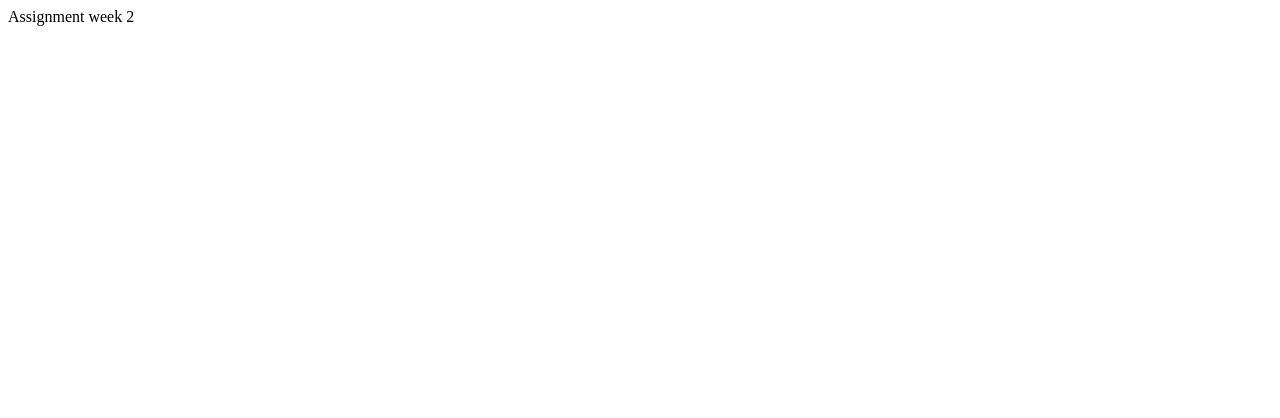
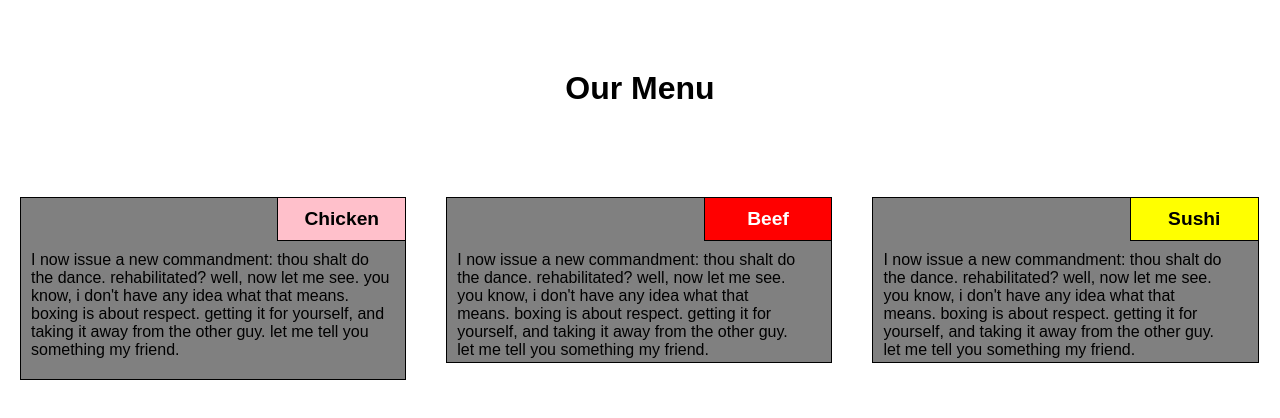
Before and after one commit to wwdesigns/Coursera, a plain HTML site: page assignments/index.html in a window 1280 px wide. Drawn offline with Linux system fonts and the light colour scheme.

Commit message:
assignment week 2

```diff
--- a/assignments/index.html
+++ b/assignments/index.html
@@ -1,9 +1,41 @@
 <!DOCTYPE html>
 <html>
 <head>
+	<meta charset="utf-8">
+	<meta name="viewport" content="width=device-width, initial-scale=1.0">
+	<link rel="stylesheet" type="text/css" href="stylesheet.css">
 	<title>Coursera Assignment Week 2</title>
 </head>
 <body>
-Assignment week 2
+<div class="container">
+	<div class="row">
+		<div class="col-md-12"></div>
+			<h1>Our Menu</h1>
+		</div>
+	<div class="row">
+		<div class="col-md-4 col-sm-6 col-xs-12">
+		  <section class="content">
+			<div id="chicken" class="col-md-4 meat">Chicken</div>
+			<p class="text left">I now issue a new commandment: thou shalt do the dance. rehabilitated? well, now let me see. you know, i don't have any idea what that means. boxing is about respect. getting it for yourself, and taking it away from the other guy. let me tell you something my friend.</p>
+			</section>
+		</div>
+		<div class="col-md-4 col-sm-6 col-xs-12">
+		  <section class="content">
+			<div id="beef" class="col-md-4 meat">Beef</div>
+			<p class="text middle">I now issue a new commandment: thou shalt do the dance. rehabilitated? well, now let me see. you know, i don't have any idea what that means. boxing is about respect. getting it for yourself, and taking it away from the other guy. let me tell you something my friend.</p>
+      </section>
+		</div>
+		<div class="col-md-4 col-sm-12 col-xs-12">
+		  <section class="content">
+			<div id="sushi" class="col-md-4 meat">Sushi</div>
+			<p class="text right">I now issue a new commandment: thou shalt do the dance. rehabilitated? well, now let me see. you know, i don't have any idea what that means. boxing is about respect. getting it for yourself, and taking it away from the other guy. let me tell you something my friend.</p>
+			</section>
+		</div>
+	</div>
+
+
+</div>
+
+
 </body>
 </html>
--- /dev/null
+++ b/assignments/stylesheet.css
@@ -0,0 +1,93 @@
+* {
+  margin:0;
+  padding:0;
+  box-sizing: border-box;
+
+}
+
+.row {
+  width:100%;
+}
+
+@media only screen and (min-width: 992px) {
+  .col-md-4 {
+    float:left;
+    width: 33.3%;
+  }
+}
+
+@media (min-width: 768px) and (max-width:991px) {
+  .col-sm-6 {
+    float:left;
+    width:50%;
+  }
+  .col-sm-12 {
+    float:left;
+    width:100%;
+  }
+}
+
+@media (max-width: 767px) {
+  .col-xs-12 {
+    width:100%;
+  }
+}
+
+body {
+  font-family: sans-serif;
+}
+
+h1 {
+  margin-top:70px;
+  margin-bottom:70px;
+  text-align:center;
+}
+
+.col-md-4 {
+  padding: 20px;
+}
+
+.content {
+  background-color: gray;
+  position:relative;
+  border: 1px solid black;
+}
+
+.meat {
+  float:right;
+  border-left: 1px solid black;
+  border-bottom: 1px solid black;
+
+  font-weight: bold;
+  text-align: center;
+  font-size:1.2em;
+  padding: 10px;
+}
+
+#chicken {
+  background-color: pink;
+}
+#beef {
+  background-color: red;
+  color:white;
+}
+#sushi {
+  background-color: yellow;
+}
+.text {
+  clear: both;
+}
+
+.left {
+   padding:10px 10px 20px 10px;
+}
+
+.middle {
+  padding:10px 10px 3px 10px;
+  width: 95%;
+}
+
+.right {
+  padding:10px 10px 3px 10px;
+  width: 95%;
+}
```
